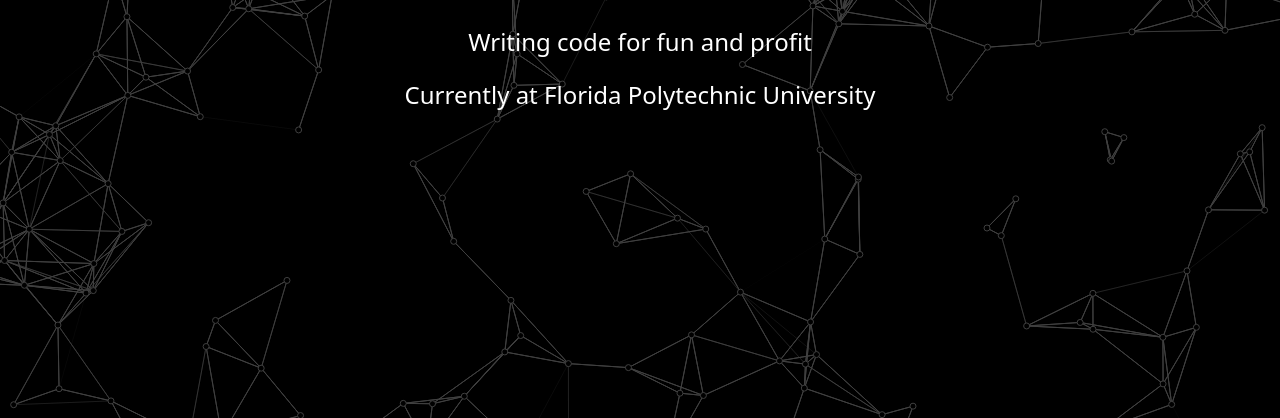
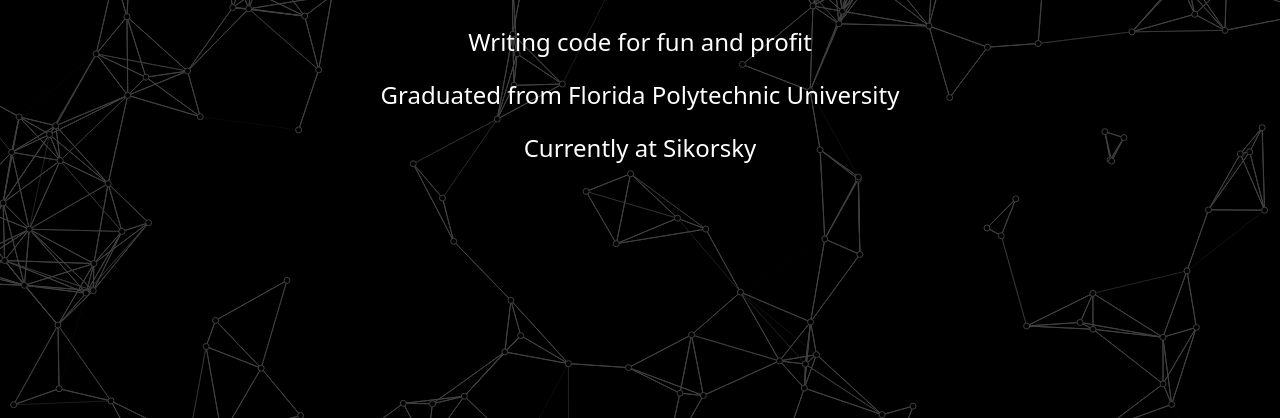
Before and after one commit to Noskcaj19/noskcaj19.github.io, a website: page public/index.html in a window 1280 px wide. Shown: the part 382-800 px from the top of the page. Drawn offline with Linux system fonts and the light colour scheme.

Commit message:
Update status

```diff
--- a/public/index.css
+++ b/public/index.css
@@ -97,6 +97,12 @@
   font-size: 1.5rem;
 }
 
+#job {
+  padding-top: .5rem;
+  padding-bottom: .75rem;
+  font-size: 1.5rem;
+}
+
 button#pause-button.paused {
   background-image: url(./images/play-solid.svg);
 }
--- a/public/index.html
+++ b/public/index.html
@@ -31,7 +31,8 @@
         </a>
       </div>
       <p id="tag">Writing code for fun and profit</p>
-      <p id="school">Currently at Florida Polytechnic University</p>
+      <p id="school">Graduated from Florida Polytechnic University</p>
+      <p id="job">Currently at Sikorsky</p>
     </main>
     <script src="./index.js"></script>
   </body>
```
